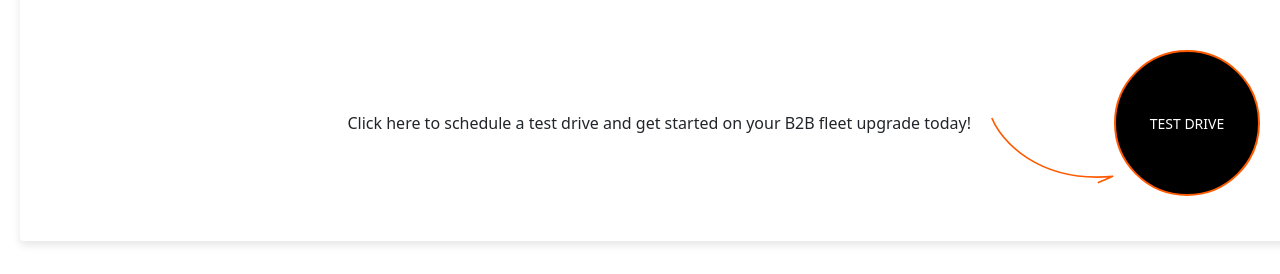
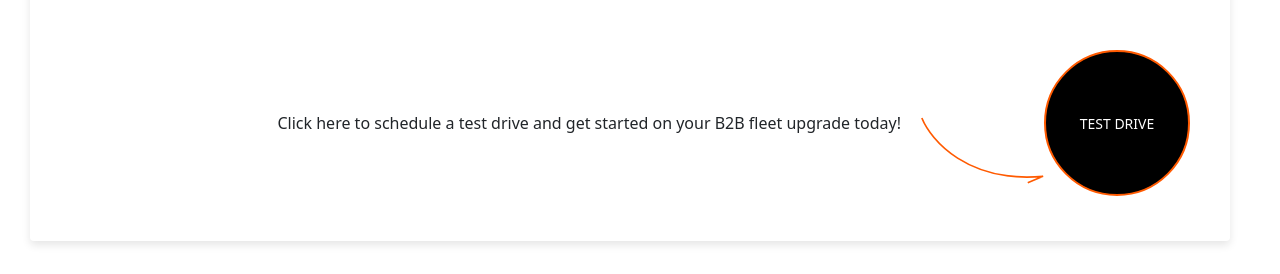
Before and after one commit to BaskeTok12/Landing, a website: page index.html in a window 1280 px wide. Shown: the top 274 px of the page. Drawn offline with nearby package versions, Linux system fonts and the light colour scheme.

Commit message:
fixed button

```diff
--- a/css/styles.css
+++ b/css/styles.css
@@ -599,7 +599,6 @@ img,
   margin: 40px;
   padding: 40px;
   border-radius: 4px;
-  width: 100%;
   box-shadow: 0px 4px 8px rgba(0, 0, 0, 0.1);
   display: flex;
   flex-direction: column;
@@ -686,7 +685,6 @@ img,
 
 .btn-test-drive::before,
 .btn-test-drive::after {
-  content: "";
   position: absolute;
   width: 156px;
   height: 156px;
```
